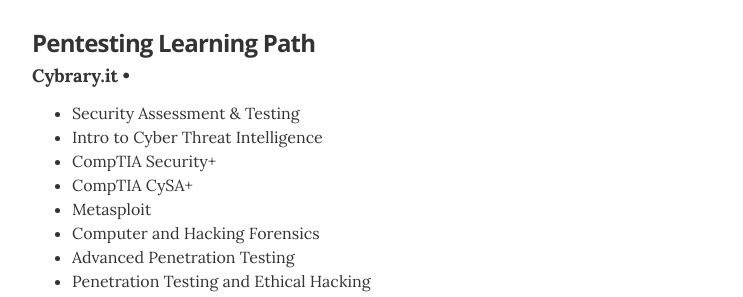
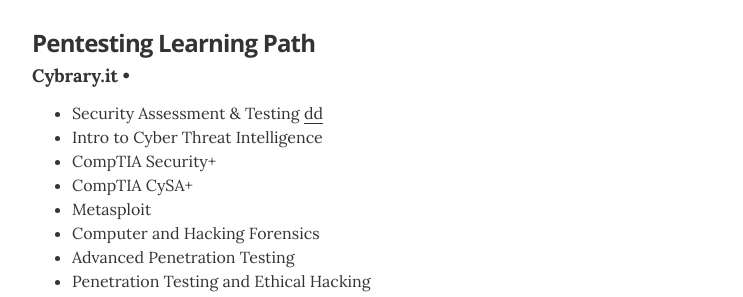
Before and after one commit to omik-sec/omik-sec.github.io, a Jekyll site: the page built from index.html, in a window 1280 px wide. Shown: the part 715-1012 px from the top of the page, without its empty margins (268-1011 px from the left). Built offline with Jekyll 4.4.1, drawn with Linux system fonts in a browser that asks for light colours.

```diff
--- a/_data/education.yml
+++ b/_data/education.yml
@@ -8,7 +8,7 @@
   uni: Pentesting Learning Path
   #year: 2004 &mdash; 2008
   awards:
-    - award: Security Assessment & Testing
+    - award: Security Assessment & Testing <a href="">dd</a>
     - award: Intro to Cyber Threat Intelligence
     - award: CompTIA Security+
     - award: CompTIA CySA+
```
